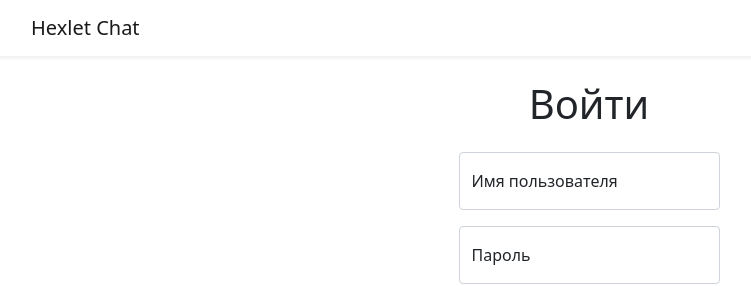
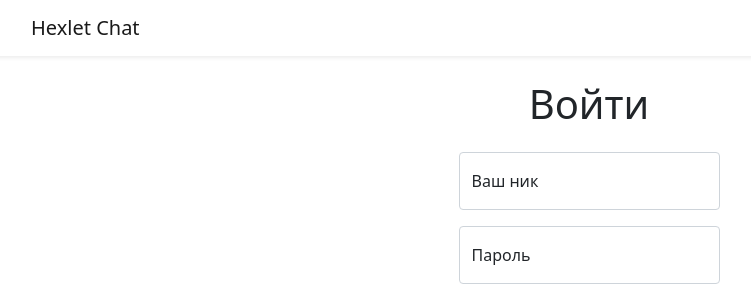
Before and after one commit to mdx10/frontend-project-lvl4, a React app: page /login in a window 1280 px wide. Shown: the top 286 px of the page, without its empty margins (51-802 px from the left). Built offline with nearby package versions, Linux system fonts and the light colour scheme; no server answers; the HTML template or start-up script is replaced by a standard one.

Commit message:
fix text

```diff
--- a/src/locales/ru.js
+++ b/src/locales/ru.js
@@ -16,7 +16,7 @@ export default {
     signin: {
       title: 'Войти',
       form: {
-        username: 'Имя пользователя',
+        username: 'Ваш ник',
         password: 'Пароль',
         button: 'Войти',
       },
```
